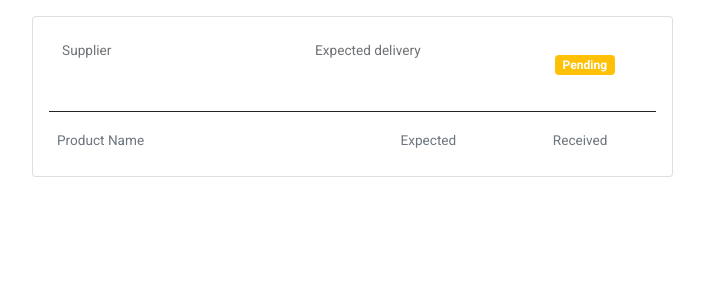
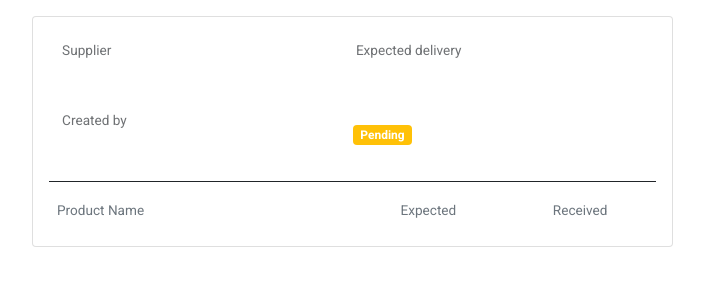
Before and after one commit to athenaweb629/python-flask-stock-application, a Flask app: template templates/pending-stock-details.html in a window 1280 px wide. Shown: the top 300 px of the page, without its empty margins (50-754 px from the left). Run offline with Flask 2, Linux system fonts and the light colour scheme; the template is opened without the code that fills it, so the values that code supplies are empty; some libraries are stand-ins or nearby versions.

Commit message:
feat: add delete pending stock function

```diff
--- a/app.py
+++ b/app.py
@@ -398,6 +398,14 @@ def pending_stock_details(id):
                            pending=pending)
 
 
+@app.route('/pending-stock/delete/<id>')
+@login_required
+def delete_pending_stock(id):
+    pending = PendingStock.objects.get(id=id)
+    pending.delete()
+    return redirect(url_for('dashboard'))
+
+
 if __name__ == '__main__':
     app.run(host=os.environ.get('IP'),
             port=os.environ.get('PORT'),
--- a/templates/pending-stock-details.html
+++ b/templates/pending-stock-details.html
@@ -6,21 +6,31 @@
         <div class="col-12 col-md-7">
             <div class="card">
                 <div class="card-body">
-                    <div class="row align-items-center pb-3 mb-3 g-0 border-bottom border-dark border-1">
-                        <div class="col-5">
+                    <div class="row align-items-center mb-2 g-0">
+                        <div class="col-6">
                             <div class="form-floating">
                                 <p class="card-text form-control border-0 mb-1">{{ pending.supplier_id.supplier_name }}
                                 </p>
                                 <label>Supplier</label>
                             </div>
                         </div>
-                        <div class="col-5">
+                        <div class="col-6">
                             <div class="form-floating">
                                 <p class="card-text form-control border-0 mb-1">{{ pending.delivery_date }}</p>
-                                <label class="pe-0">Expected delivery</label>
+                                <label class="px-0">Expected delivery</label>
                             </div>
                         </div>
-                        <div class="col-2">
+                    </div>
+
+                    <div class="row align-items-center pb-3 mb-3 g-0 border-bottom border-dark border-1">
+                        <div class="col-6">
+                            <div class="form-floating">
+                                <p class="card-text form-control border-0 mb-1">{{ pending.created_by.username }}
+                                </p>
+                                <label>Created by</label>
+                            </div>
+                        </div>
+                        <div class="col-6">
                             {% if pending.is_approved == True %}
                             <span class="badge bg-success">Done</span>
                             {% else %}
@@ -56,10 +66,11 @@
 
                     {% if pending.is_approved == False %}
                     <div class="mt-4">
-                        <a href="" class="btn btn-sm btn-primary">Update Stock</a>
-                        <a href="" class="btn btn-sm btn-success">Approve</a>
+                        <a href="" class="btn btn-sm btn-primary mb-2 mb-sm-0">Update Stock</a>
+                        <a href="" class="btn btn-sm btn-success mb-2 mb-sm-0">Approve</a>
+                        <br class="d-block d-sm-none">
                         <a href="" class="btn btn-sm btn-outline-primary">Edit</a>
-                        <a href="" class="btn btn-sm btn-outline-danger">Delete</a>
+                        <a href="{{ url_for('delete_pending_stock', id=pending.id) }}" class="btn btn-sm btn-outline-danger">Delete</a>
                     </div>
                     {% endif %}
                 </div>
```
